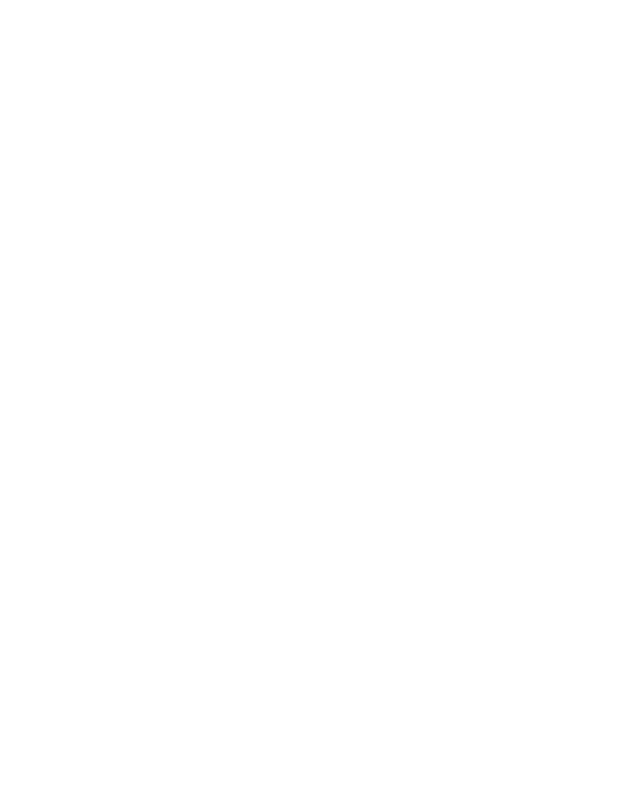
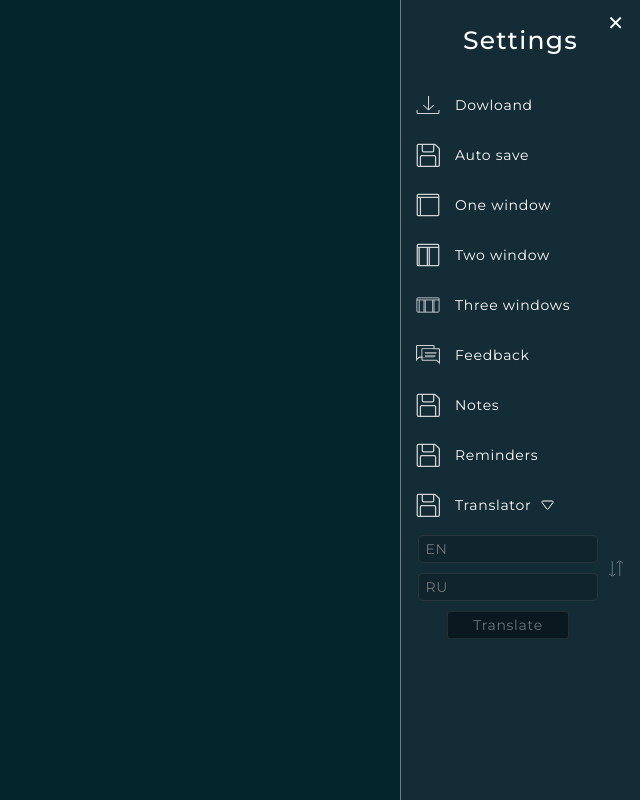
Before and after one commit to lp-deadpool12/lp-sipherNEW.github.io, a plain HTML site: page CodeEditor.html in a window 1280 px wide. Shown: the whole page, without its empty margins (640-1280 px from the left). Drawn offline with Linux system fonts and the light colour scheme.

Commit message:
Add settings menu

```diff
--- a/CodeEditor.html
+++ b/CodeEditor.html
@@ -9,14 +9,62 @@
     <link rel="preconnect" href="https://fonts.gstatic.com" crossorigin>
     <link rel="stylesheet" href="Sass/css/null.css">
     <link rel="stylesheet" href="Sass/css/codeStyle.css">
-    <link href="https://fonts.googleapis.com/css2?family=Montserrat:wght@400;300;500;600&display=swap" rel="stylesheet">
-
+    <link href="https://fonts.googleapis.com/css2?family=Montserrat:wght@400;500;600&display=swap" rel="stylesheet">
     <title>LP cipher</title>
 </head>
 
 <body>
+    <div class="wrapper">
+        <div class="settings-menu">
+            <div class="settings-menu__close-cross">✕</div>
+            <h3 class="settings-menu__title">Settings</h3>
+            <ul class="settings-menu__settings-list">
+                <li class="settings-menu__setting">
+                    <div class="settings-menu__icon"><img src="img/download.svg" alt=""> </div>Dowloand
+                </li>
+                <li class="settings-menu__setting">
+                    <div class="settings-menu__icon"><img src="img/save.svg" alt=""> </div>Auto save
+                </li>
+                <li class="settings-menu__setting">
+                    <div class="settings-menu__icon"><img src="img/wind1.svg" alt=""> </div>One window
+                </li>
+                <li class="settings-menu__setting">
+                    <div class="settings-menu__icon"><img src="img/wind2.svg" alt=""> </div>Two window
+                </li>
+                <li class="settings-menu__setting">
+                    <div class="settings-menu__icon"><img src="img/wind3.svg" alt=""> </div>Three windows
+                </li>
+                <li class="settings-menu__setting">
+                    <div class="settings-menu__icon"><img src="img/feedback.svg" alt=""> </div>Feеdback
+                </li>
+                <li class="settings-menu__setting">
+                    <div class="settings-menu__icon"><img src="img/save.svg" alt=""> </div>Notes
+                </li>
+                <li class="settings-menu__setting">
+                    <div class="settings-menu__icon"><img src="img/save.svg" alt=""> </div>Reminders
+                </li>
+                <li class="settings-menu__setting settings-menu__setting-translator">
+                    <div class="settings-menu__icon"><img src="img/save.svg" alt=""> </div>Translator <div
+                        class="settings-menu__expand-icon"><img src="img/extend.svg" alt=""> </div>
+                </li>
+                <div class="settings-menu__translator-wrapp">
+                    <div class="settings-menu__translator-input-wrapp">
+                        <div >
+                            <input placeholder="EN" type="text" class="settings-menu__translator-input settings-menu__translator-input-RU">
+                            <input placeholder="RU" type="text" class="settings-menu__translator-input settings-menu__translator-input-EN">
+                        </div>
+                        <div class="settings-menu__translator-reverse-lang">
+                            <img src="img/reverse-lang.svg" alt="">
+                        </div>
 
-    <script src="js/codeEditor.js" defer  type="module"></script>
+
+                    </div>
+                    <button class="settings-menu__translator-btn">Translate</button>
+                </div>
+            </ul>
+        </div>
+    </div>
+    <script src="js/codeEditor.js" defer type="module"></script>
 </body>
 
 </html>
--- /dev/null
+++ b/Sass/codeStyle.scss
@@ -0,0 +1,129 @@
+*{
+    font-family: 'Montserrat', sans-serif;
+    font-style: normal;
+    font-weight: 400;
+    font-size: 14px;
+    line-height: 17px;
+    letter-spacing: 0.05em;
+    color: #fff;
+    transition: 0.2s;
+}
+
+.wrapper {
+    width: 100%;
+    height: 100vh;
+    background: #03262D;
+}
+.settings-menu {
+    background: #142C36;
+    border-left: 1px solid #767676;
+    box-sizing: border-box;
+    backdrop-filter: blur(24px);
+    right: 0%;
+    top: 0%;
+    position: absolute;
+    width: 240px;
+    height: 100vh;
+}
+.settings-menu__close-cross {
+    font-size: 20px;
+    float: right;
+    cursor: pointer;
+    position: relative;
+    top: 15px;
+    right: 15px;
+}
+.settings-menu__title {
+    text-align: center;
+    font-weight: 500;
+    font-size: 25px;
+    line-height: 30px;
+    margin-top: 25px;
+}
+.settings-menu__settings-list {
+    margin-top: 25px;
+}
+.settings-menu__setting {
+    width: 100%;
+    height: 50px;
+    display: flex;
+    align-items: center;
+    padding-left: 15px;
+    cursor:pointer;
+    &:hover{
+        background: rgba(255, 255, 255, 0.04);
+    }
+}
+
+.settings-menu__icon {
+    width: 24px;
+    height: 24px;
+    display: flex;
+    align-items: center;
+    justify-content: center;
+    margin-right: 15px;
+
+    opacity: 0.8;
+    border-radius: 5px;
+}
+.settings-menu__expand-icon {
+    display: flex;
+    align-items: center;
+    justify-content: center;
+    margin-left: 10px;
+}
+.settings-menu__translator-wrapp {
+    display: flex;
+    justify-content: center;
+    margin-top: 5px;
+    align-items: center;
+    flex-direction: column;
+}
+.settings-menu__translator-input-wrapp {
+    display: flex;
+    justify-content: center;
+    align-items: center;
+
+}
+.settings-menu__translator-input{
+    display: block;
+    width: 180px;
+    height: 28px;
+    left: 810px;
+    top: 504px;
+    padding-left: 7px;
+    background: #10242D;
+    border: 0.6px solid rgba(83, 83, 83, 0.37);
+    box-sizing: border-box;
+    border-radius: 5px;
+    color: rgba(255, 255, 255, 0.7);
+
+    &:focus{
+        border: 0.6px solid rgba(255, 255, 255, 0.37);
+    }
+}
+.settings-menu__translator-input-RU {
+    margin-bottom: 10px;
+}
+
+.settings-menu__translator-reverse-lang {
+    margin-left: 10px;
+    cursor: pointer;
+}
+.settings-menu__translator-btn {
+    width: 122px;
+    height: 28px;
+    background: rgba(7, 19, 24, 0.74);
+    border: 0.6px solid rgba(83, 83, 83, 0.37);
+    box-sizing: border-box;
+    border-radius: 3px;
+    margin-top: 10px;
+    margin-right: 25px;
+    color: #68757B;
+    &:hover{
+        opacity: 0.9;
+    }
+    &:active{
+        border: 0.6px solid #68757B;
+    }
+}
--- /dev/null
+++ b/Sass/notes.scss
@@ -0,0 +1,44 @@
+*{
+    font-family: 'Montserrat', sans-serif;
+    font-style: normal;
+    font-weight: 400;
+    font-size: 14px;
+    line-height: 17px;
+    letter-spacing: 0.05em;
+    color: #fff;
+    transition: 0.2s;
+}
+
+.wrapper {
+    width: 100%;
+    height: 100vh;
+    background: #03262D;
+    justify-content: center;
+    display: flex;
+    align-items: center;
+}
+.container {
+    max-width: 1060px;
+}
+.notes {
+}
+.notes__search {
+}
+.notes__search-icon {
+}
+.notes__search-input {
+}
+.notes__notes-container {
+}
+.notes__note {
+}
+.notes__note-name {
+}
+.notes__last-changes {
+}
+.notes__note-menu {
+}
+.notes__add-note {
+}
+.notes__viev {
+}
```
Also changed, not shown: notes.html (added, +45 -0 lines), Sass/css/codeStyle.css, Sass/css/notes.css (added), img/download.svg (added), img/extend.svg (added), img/feedback.svg (added), img/image 5.svg (added), img/reverse-lang.svg (added), img/save.svg (added), img/wind1.svg (added), img/wind2.svg (added), img/wind3.svg (added).
